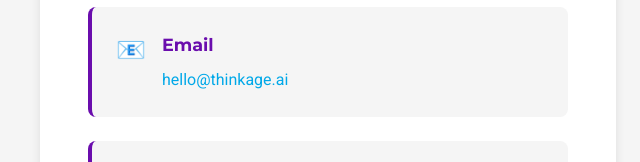
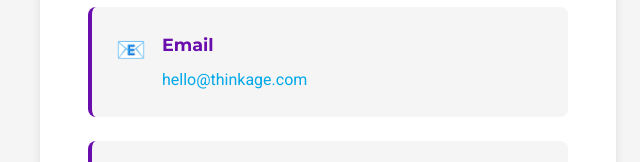
Before and after one commit to Keveneven/website-n8n, a plain HTML site: page contact.html in a window 1280 px wide. Shown: the part 598-760 px from the top of the page, 0-640 px from the left. Drawn offline with Linux system fonts and the light colour scheme.

```diff
--- a/contact.html
+++ b/contact.html
@@ -336,7 +336,7 @@
                         <div class="info-icon">📧</div>
                         <div class="info-details">
                             <h3>Email</h3>
-                            <p><a href="mailto:hello@thinkage.ai">hello@thinkage.ai</a></p>
+                            <p><a href="mailto:hello@thinkage.com">hello@thinkage.com</a></p>
                         </div>
                     </div>
 
```
